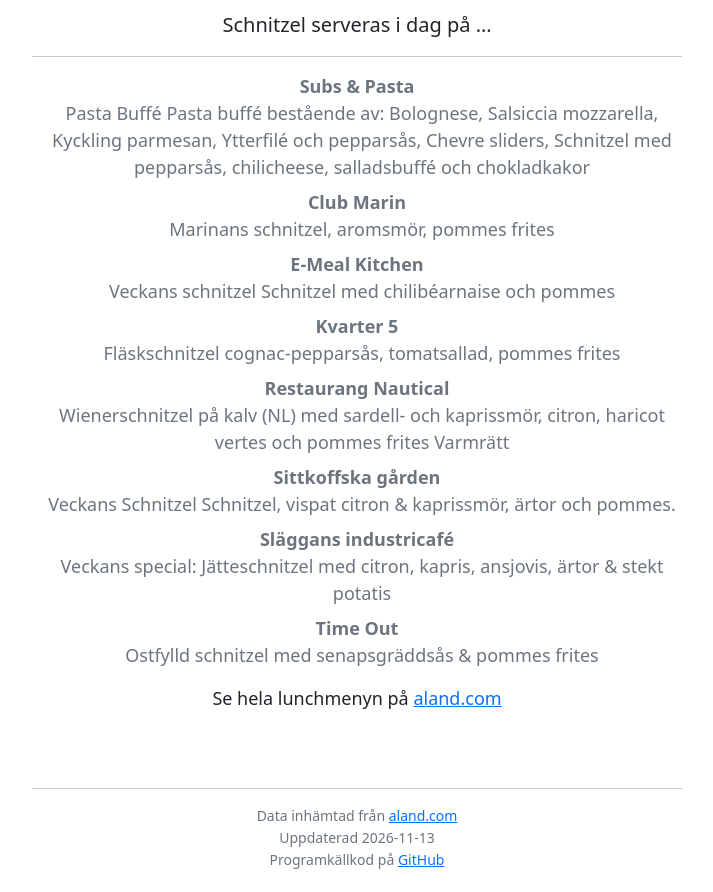
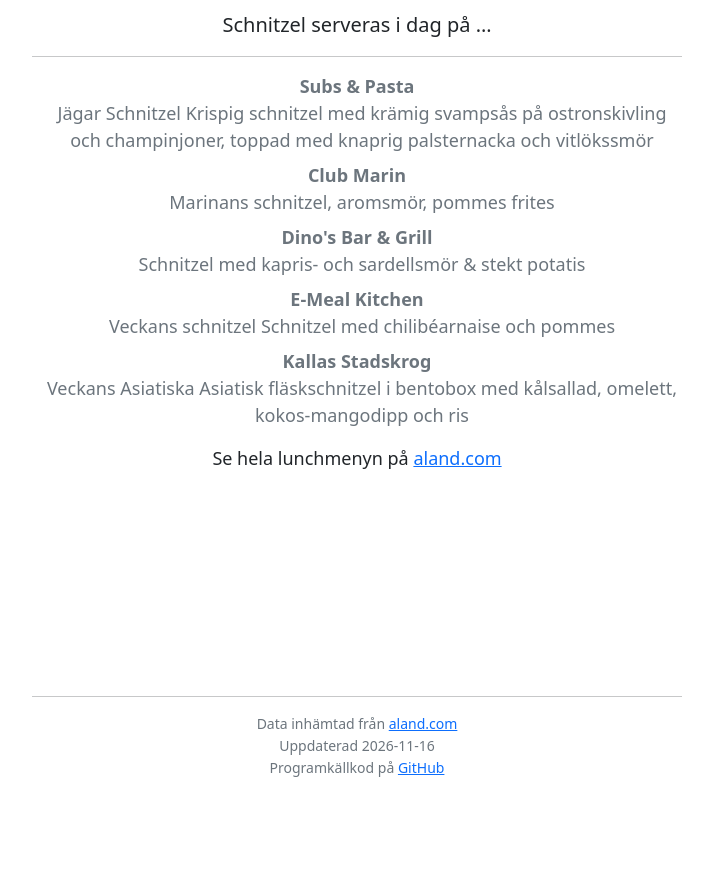
Before and after one commit to pheimdah/schnitzel.ax, a plain HTML site: page index.html in a window 1280 px wide. Shown: the whole page, without its empty margins (283-996 px from the left). After the commit the page ends 800 px from the top, so only its background shows below. Drawn offline with nearby package versions, Linux system fonts and the light colour scheme.

Commit message:
Deploying to gh-pages from @ pheimdah/schnitzel.ax@0da757a9ab6905cd5b516143c27a841a8b67a215 🚀

```diff
--- a/index.html
+++ b/index.html
@@ -65,28 +65,19 @@
 					<dl>
 
 							<dt class="text-secondary">Subs &amp; Pasta</dt>
-							<dd class="text-muted font-italic" style="padding-left: 10px" >Pasta Buffé Pasta buffé bestående av: Bolognese, Salsiccia mozzarella, Kyckling parmesan, Ytterfilé och pepparsås, Chevre sliders, Schnitzel med pepparsås, chilicheese, salladsbuffé och chokladkakor </dd>
+							<dd class="text-muted font-italic" style="padding-left: 10px" >Jägar Schnitzel Krispig schnitzel med krämig svampsås på ostronskivling och champinjoner, toppad med knaprig palsternacka och vitlökssmör </dd>
 
 							<dt class="text-secondary">Club Marin</dt>
 							<dd class="text-muted font-italic" style="padding-left: 10px" >Marinans schnitzel, aromsmör, pommes frites  </dd>
 
+							<dt class="text-secondary">Dino&#39;s Bar &amp; Grill</dt>
+							<dd class="text-muted font-italic" style="padding-left: 10px" >Schnitzel med kapris- och sardellsmör &amp; stekt potatis </dd>
+
 							<dt class="text-secondary">E-Meal Kitchen</dt>
 							<dd class="text-muted font-italic" style="padding-left: 10px" >Veckans schnitzel Schnitzel med chilibéarnaise och pommes </dd>
 
-							<dt class="text-secondary">Kvarter 5</dt>
-							<dd class="text-muted font-italic" style="padding-left: 10px" >Fläskschnitzel cognac-pepparsås, tomatsallad, pommes frites </dd>
-
-							<dt class="text-secondary">Restaurang Nautical</dt>
-							<dd class="text-muted font-italic" style="padding-left: 10px" >Wienerschnitzel på kalv (NL) med sardell- och kaprissmör, citron, haricot vertes och pommes frites Varmrätt </dd>
-
-							<dt class="text-secondary">Sittkoffska gården</dt>
-							<dd class="text-muted font-italic" style="padding-left: 10px" >Veckans Schnitzel Schnitzel, vispat citron &amp; kaprissmör, ärtor och pommes. </dd>
-
-							<dt class="text-secondary">Släggans industricafé</dt>
-							<dd class="text-muted font-italic" style="padding-left: 10px" >Veckans special: Jätteschnitzel med citron, kapris, ansjovis, ärtor &amp; stekt potatis  </dd>
-
-							<dt class="text-secondary">Time Out</dt>
-							<dd class="text-muted font-italic" style="padding-left: 10px" >Ostfylld schnitzel med senapsgräddsås &amp; pommes frites  </dd>
+							<dt class="text-secondary">Kallas Stadskrog</dt>
+							<dd class="text-muted font-italic" style="padding-left: 10px" >Veckans Asiatiska Asiatisk fläskschnitzel i bentobox med kålsallad, omelett, kokos-mangodipp och ris </dd>
 
 					</dl>
 
@@ -98,7 +89,7 @@
 				<hr/>
 				<span class="text-muted">Data inhämtad från <a href="http://www.aland.com/" target="_blank">aland.com</a></span>
 				<br />
-				<span class="text-muted">Uppdaterad 2026-11-13</span>
+				<span class="text-muted">Uppdaterad 2026-11-16</span>
 				<br />
 				<span class="text-muted">Programkällkod på <a href="https://github.com/pheimdah/schnitzel.ax" target="_blank">GitHub</a></span>
 			</div>
```
